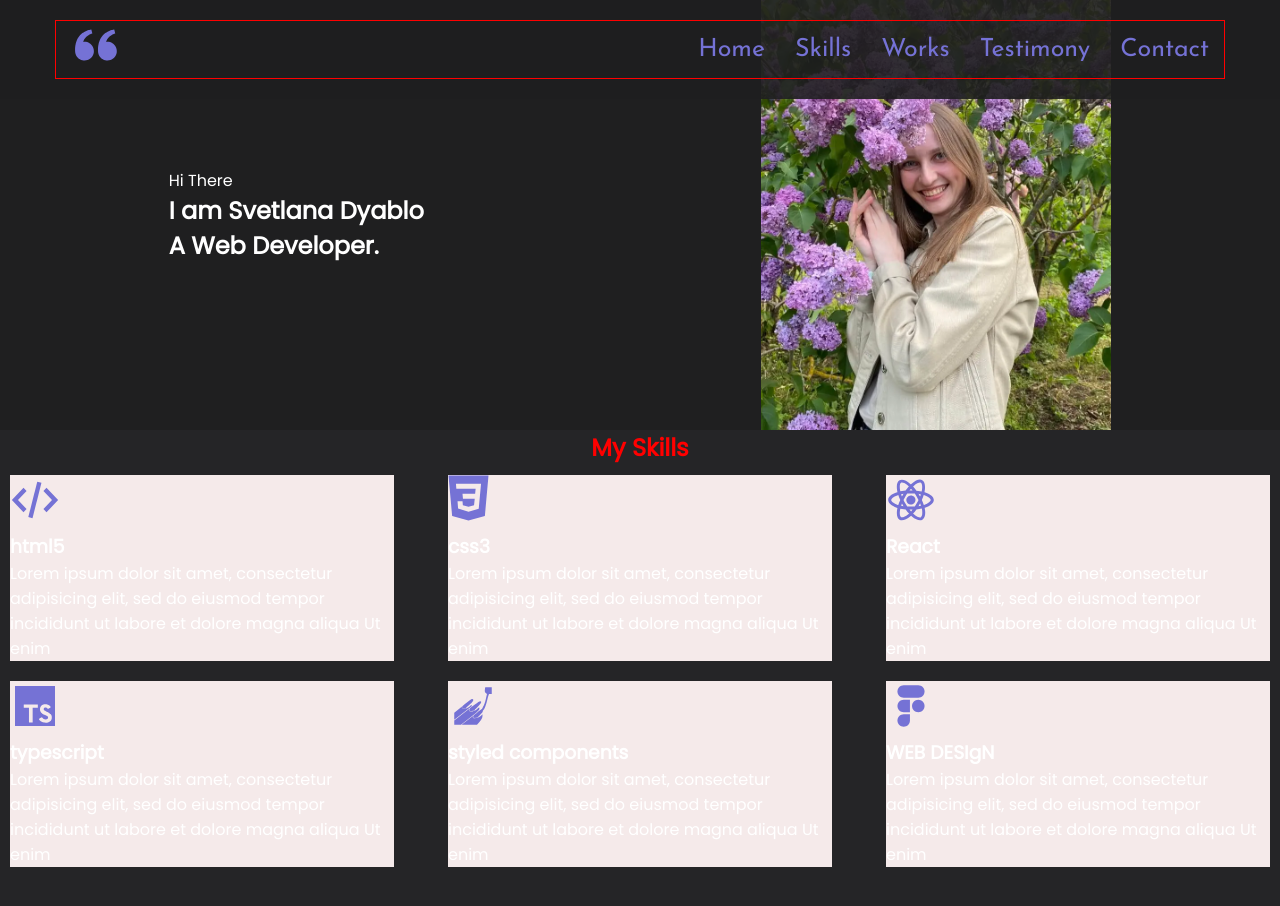
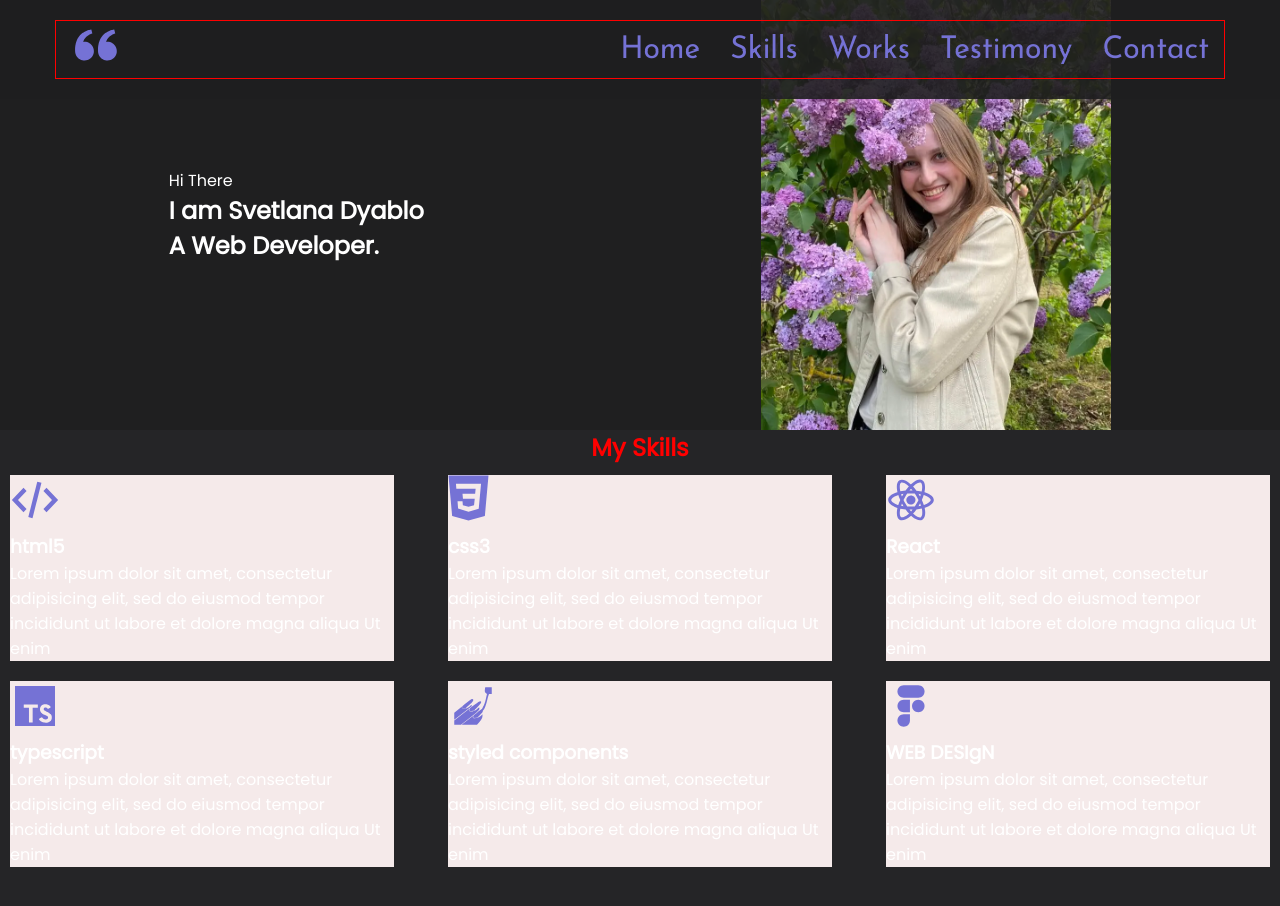
Before and after one commit to YanchukVitali/portfolio-start-project, a React app: page / in a window 1280 px wide. Shown: the top 906 px of the page. Built offline with nearby package versions, Linux system fonts and the light colour scheme.

Commit message:
add headerMenu end style

```diff
--- a/src/layout/header/Header.tsx
+++ b/src/layout/header/Header.tsx
@@ -1,6 +1,5 @@
 import React from 'react';
 import styled from "styled-components";
-import {Menu} from "../../components/menu/Menu";
 import {Logo} from "../../components/logo/Logo";
 import {Container} from "../../components/container";
 import {FlexWrapper} from "../../components/FlexWrapper";
--- a/src/layout/header/headerMenu/HeaderMenu.tsx
+++ b/src/layout/header/headerMenu/HeaderMenu.tsx
@@ -1,14 +1,23 @@
 import React from 'react';
 import styled from "styled-components";
+import {theme} from "../../../styles/Theme";
 
 
-export const HeaderMenu = (props: {menuItems: Array<string>}) => {
+export const HeaderMenu = (props: { menuItems: Array<string> }) => {
     return (
         <StyledHeaderMenu>
             <ul>
-                {props.menuItems.map((item, index)=>{
+                {props.menuItems.map((item, index) => {
                     return <ListItem key={index}>
-                        <Link href="">{item}</Link>
+                        <Link href="">
+                            {item}
+                            <Mask>
+                                <span>{item}</span>
+                            </Mask>
+                            <Mask>
+                                <span>{item}</span>
+                            </Mask>
+                        </Link>
                     </ListItem>
                 })}
             </ul>
@@ -25,17 +34,68 @@
   }
 
 `
-const ListItem = styled.li`
 
+
+const Link = styled.a`
+  text-align: center;
+  font-family: Josefin Sans, sans-serif;
+  font-size: 30px;
+  font-weight: 400;
+  color: transparent;
 
 `
 
-const Link = styled.a`
-  color: #7572D5;
-  text-align: center;
-  font-family: Josefin Sans, sans-serif;
-  font-size: 25px;
-  font-style: normal;
-  line-height: 55px; /* 110% */
+const Mask = styled.span`
+  position: absolute;
+  top: 0;
+  left: 0;
+  display: inline-block;
+  height: 50%;
+  overflow-y: hidden;
+  /*outline: 1px solid red;*/
+  color: ${theme.colors.accent};
+
+  & + & {
+    top: 50%;
+
+    span {
+      display: inline-block;
+      transform: translateY(-50%)
+    }
+  }
+`
+
+const ListItem = styled.li`
+  position: relative;
+
+  &::before{
+    content: "";
+    display: inline-block;
+    height: 2.9px;
+    background-color: ${theme.colors.accent};
+
+    position: absolute;
+    top:50%;
+    left: -10px;
+    right: -10px;
+    z-index: 1;
+    transform: scale(0);
+  }
+
+  &:hover {
+    &::before{
+      transform: scale(1);
+    }
+
+    ${Mask} {
+      transform: skewX(12deg) translateX(5px);
+      color: ${theme.colors.font};
+
+      & +${Mask}{
+        transform: skewX(12deg) translateX(-5px);
+      }
+    }
+
+  }
 
 `
--- a/src/styles/Global.styles.tsx
+++ b/src/styles/Global.styles.tsx
@@ -34,10 +34,10 @@
     border: none;
   }
 
-  section: nth-of-type(odd)  {
+  section:nth-of-type(odd)  {
     background-color: ${theme.colors.primaryBg};
   }
-  section: nth-of-type(even) {
+  section:nth-of-type(even) {
     background-color: ${theme.colors.secondaryBg};
   }
 
```
